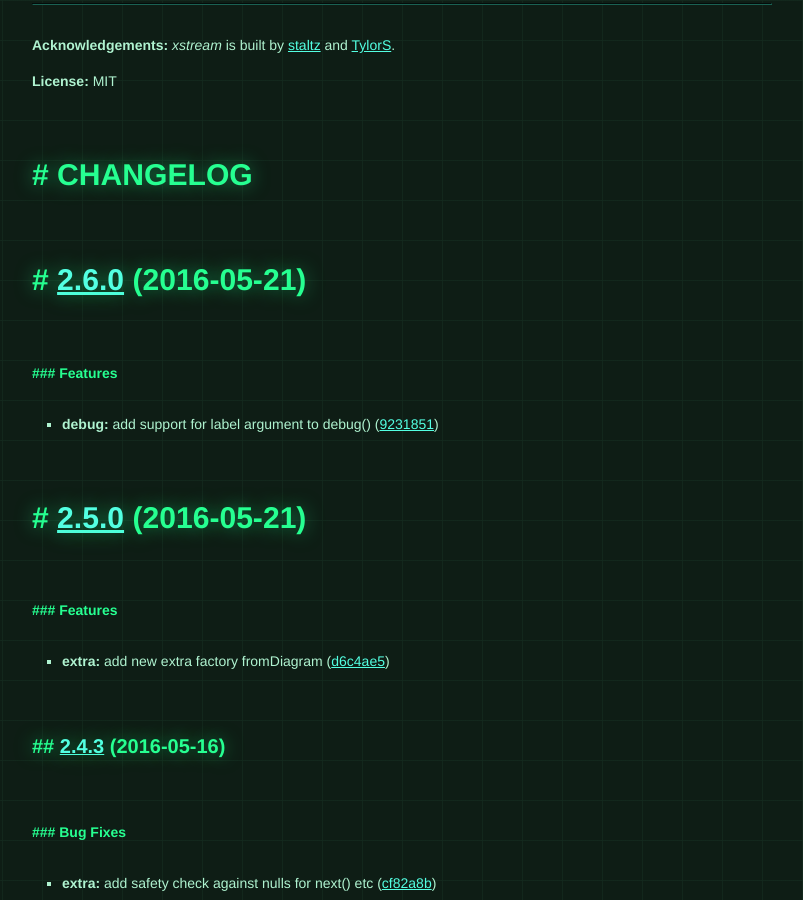
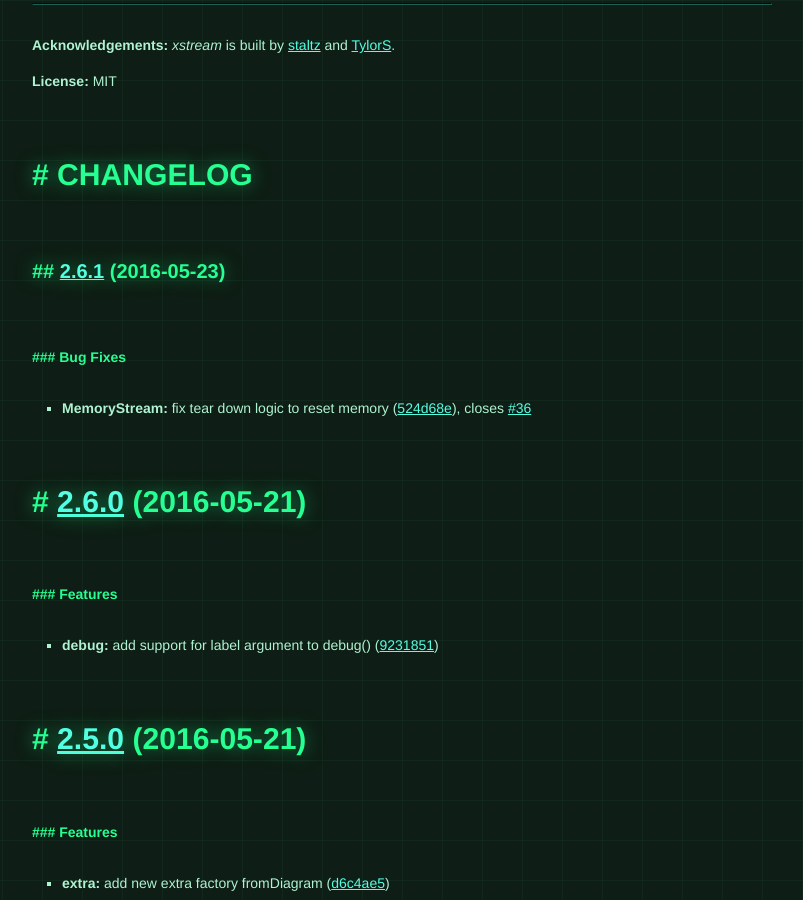
Before and after one commit to staltz/xstream, a Jekyll site: the page built from index.html, in a window 1280 px wide and 900 px high, scrolled down 26220 px. Shown: the whole window, without its empty margins (238-1041 px from the left). Built offline with Jekyll 4.4.1, drawn with Linux system fonts in a browser that asks for light colours; some web fonts are replaced.

Commit message:
update site

```diff
--- a/_includes/content.md
+++ b/_includes/content.md
@@ -1068,6 +1068,16 @@
 **License:** MIT
 
 # CHANGELOG
+<a name="2.6.1"></a>
+## [2.6.1](https://github.com/staltz/xstream/compare/v2.6.0...v2.6.1) (2016-05-23)
+
+
+### Bug Fixes
+
+* **MemoryStream:** fix tear down logic to reset memory ([524d68e](https://github.com/staltz/xstream/commit/524d68e)), closes [#36](https://github.com/staltz/xstream/issues/36)
+
+
+
 <a name="2.6.0"></a>
 # [2.6.0](https://github.com/staltz/xstream/compare/v2.5.0...v2.6.0) (2016-05-21)
 
```
